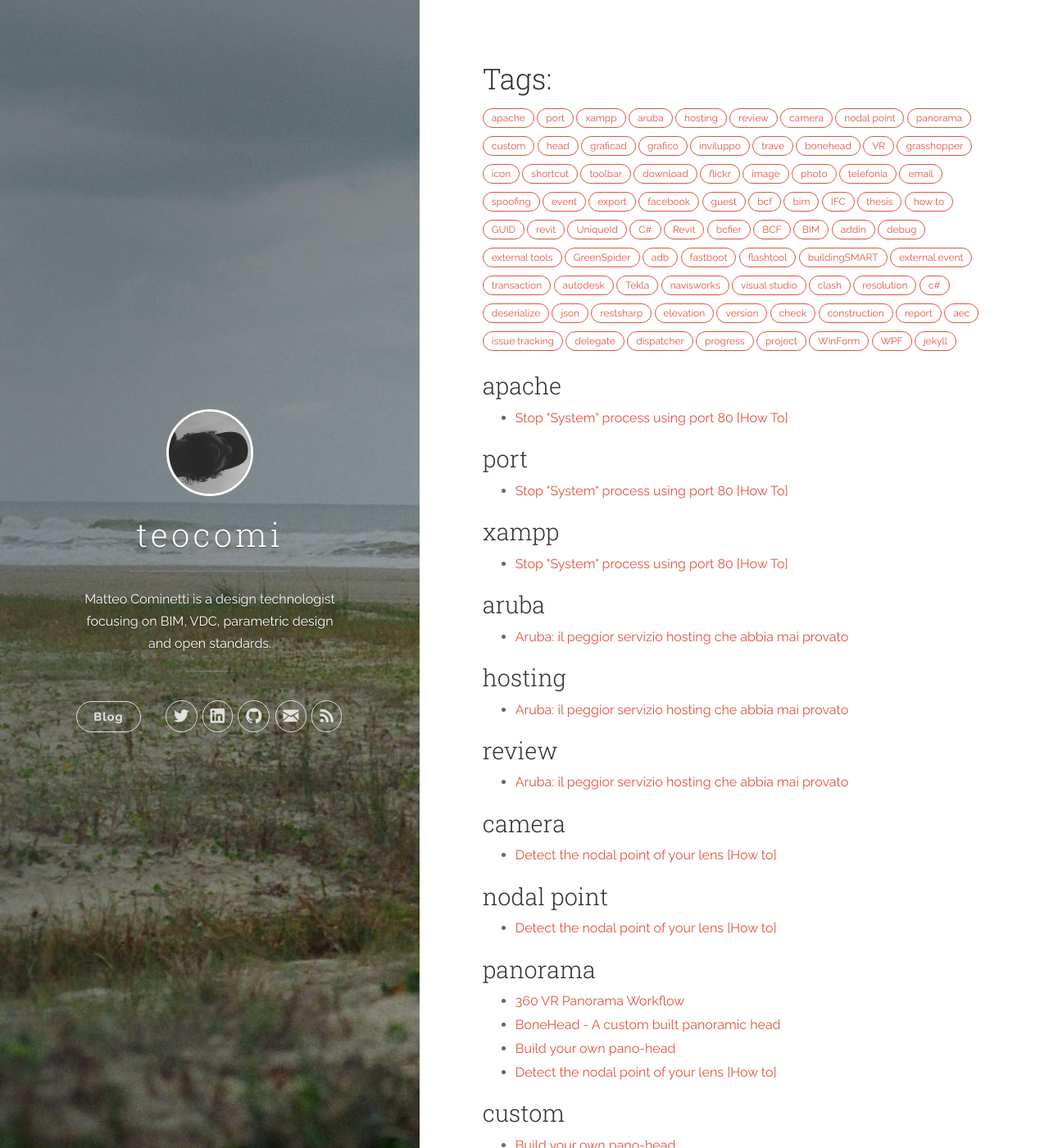
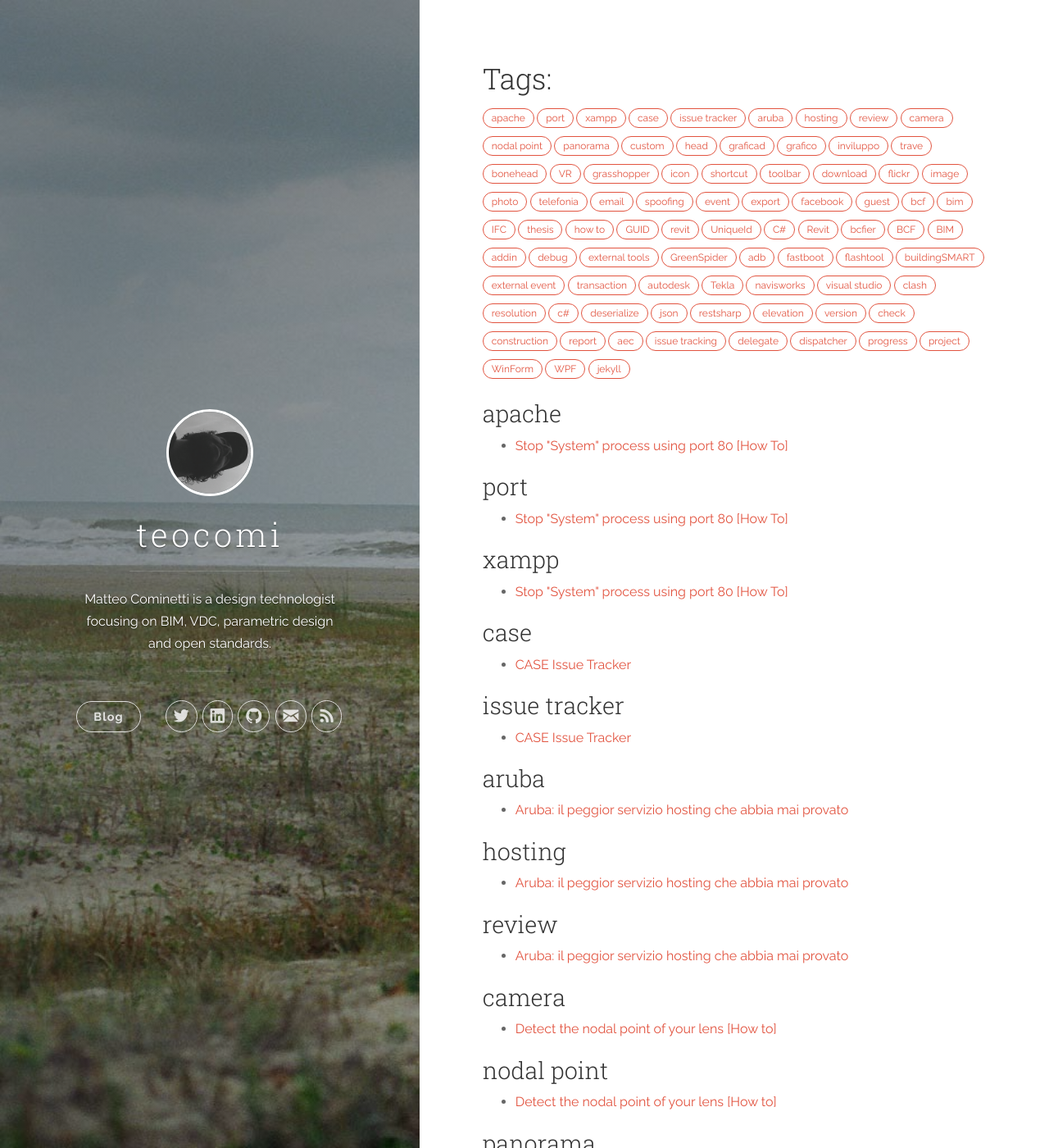
Before and after one commit to teocomi/teocomi.github.io, a Jekyll site: the page built from tags.md, in a window 1280 px wide and 1400 px high. Shown: the whole window at 82% size. Built offline with Jekyll 4.4.1, drawn with Linux system fonts in a browser that asks for light colours; nearby versions of some CDN libraries.

Commit message:
fixed metadata

```diff
--- a/_posts/2016-06-09-case-issue-tracker.md
+++ b/_posts/2016-06-09-case-issue-tracker.md
@@ -1,3 +1,10 @@
+---
+layout: post
+title: "CASE Issue Tracker"
+date: 2010-03-09 07:30
+categories: [tools]
+tags: [case, issue tracker]
+---
 One of my first dev projects at [CASE](http://case-inc.com) consisted in taking what I had learned about [BCF](http://teocomi.com/tags/#bcf) and apply it on real projects. At the time [BCFier](http://bcfier.com), a Revit addin to exchange BCF files I developed as part of my thesis in 2012, was still very primitive but it actually became the foundation of the [CASE Issue Tracker](https://github.com/WeConnect/issue-tracker) (CIT).
 
 > The Issue Tracker is an advanced system that tracks building issues similar to the way issues are tracked in the software world. It was developed internally at CASE and open sourced through WeWork.
@@ -15,7 +22,7 @@ You should really read my friend Michael's posts on issue tracking on his blog [
 
 Despite BCF's immaturity and the several API limitations, CIT was really helping our internal teams to the point that [one of our main clients also decided to adopt it](https://github.com/ArupAus/issue-tracker) on several projects, CIT was really proving itself.
 
-Finally the day has come that CIT is open source! My hope is to integrate it with BCFier and give the industry an even better tool.
+Finally the day has come that CIT is **open source**! My hope is to integrate it with BCFier and give the industry an even better tool.
 
 Start contributing on the [GitHub repo](https://github.com/WeConnect/issue-tracker).
 For more information on the Issue Tracker, check out this PDF [CIT-CASE Issue Tracker.pdf](https://github.com/WeConnect/issue-tracker/raw/master/Assets/CIT-%20CASE%20Issue%20Tracker%2020150129.pdf).
```
